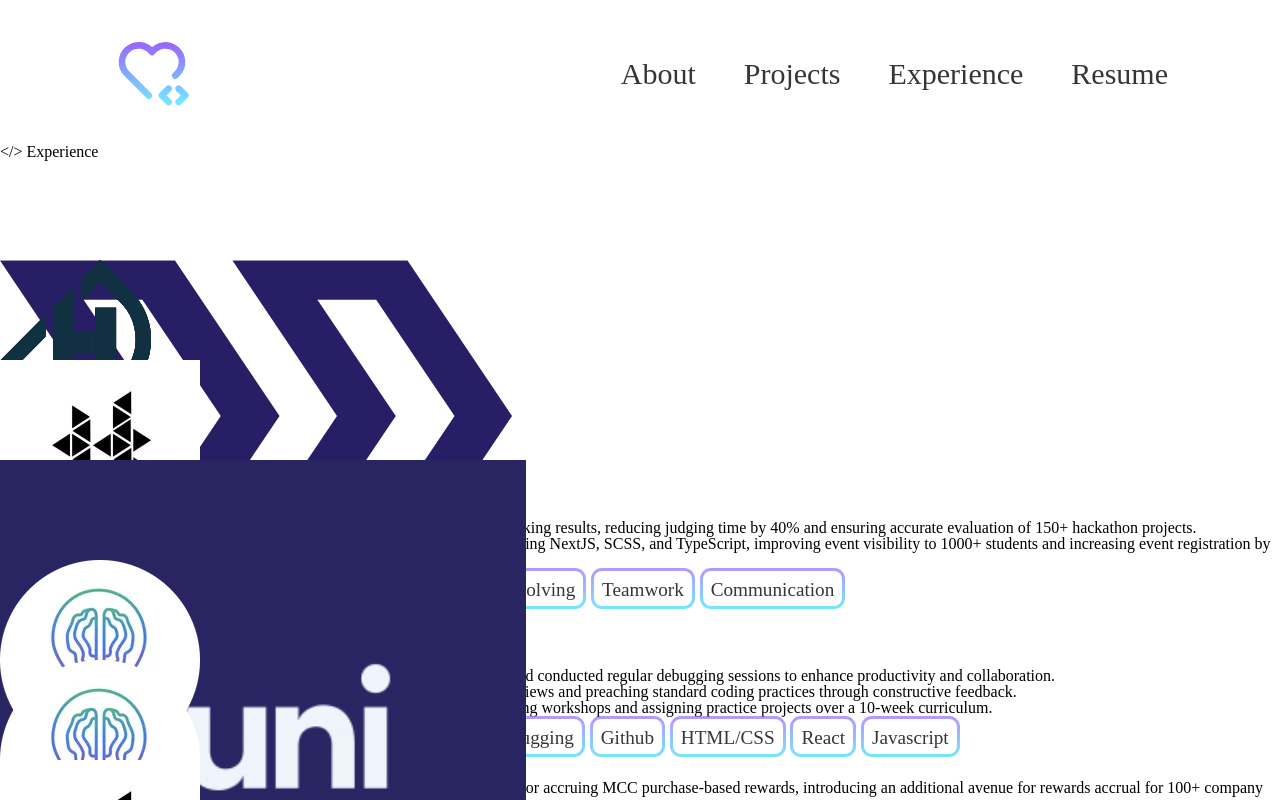
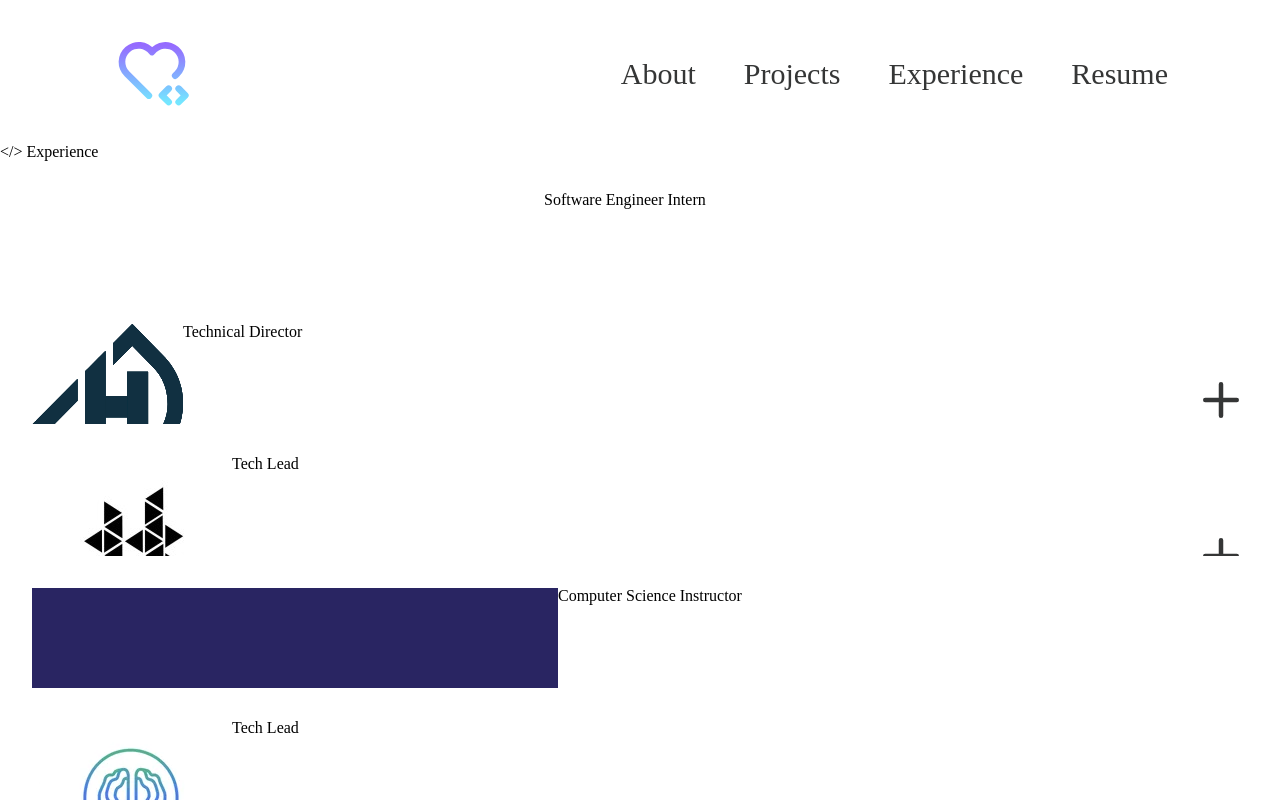
Before and after one commit to dorothyle/dorothyle, a React (Create React App) app: page /experience in a window 1280 px wide. Shown: the top 800 px of the page. Built offline with nearby package versions, Linux system fonts and the light colour scheme; a web font is replaced by a local one.

Commit message:
show plus/minus sign when opening card

```diff
--- a/src/ExperienceCard.js
+++ b/src/ExperienceCard.js
@@ -26,10 +26,18 @@ const ExperienceCard = ({ obj }) => {
       }
     >
       <div className={style.roleTitleContainer} onClick={toggleCardOpen}>
-        <img className={style.companyLogo} src={"/" + obj.image} />
-        <h2>{obj.role}</h2>
-        <img className={style.plusSign} src={plusSign} />
-        <img className={style.minusSign} src={minusSign} />
+        <div className={style.companyContainer}>
+          <img className={style.companyLogo} src={"/" + obj.image} />
+          <h2>{obj.role}</h2>
+        </div>
+        <img
+          className={`${style.plusSign} ${cardOpen ? style.noShow : ""}`}
+          src={plusSign}
+        />
+        <img
+          className={`${style.minusSign} ${cardOpen ? style.show : ""}`}
+          src={minusSign}
+        />
       </div>
       <div className={style.contentContainer}>
         <div className={style.subheadingContainer}>
--- a/src/ExperienceCard.module.css
+++ b/src/ExperienceCard.module.css
@@ -0,0 +1,25 @@
+.experienceCardContainer {
+    overflow:hidden;
+    margin: 2rem;
+}
+
+.roleTitleContainer {
+    display: flex;
+    justify-content: space-between;
+}
+
+.companyContainer {
+    display: flex;
+}
+
+.plusSign.noShow {
+    display: none;
+}
+
+.minusSign {
+    display: none;
+}
+
+.minusSign.show {
+    display: block;
+}
```
